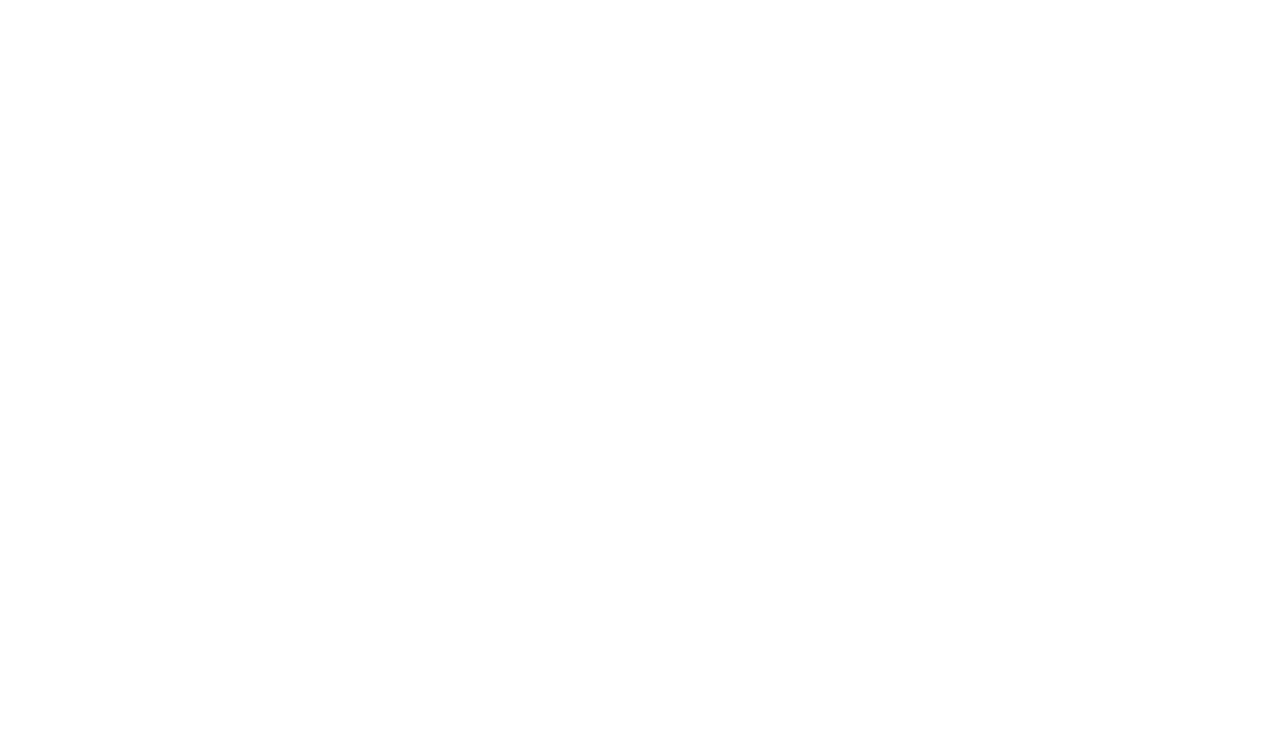
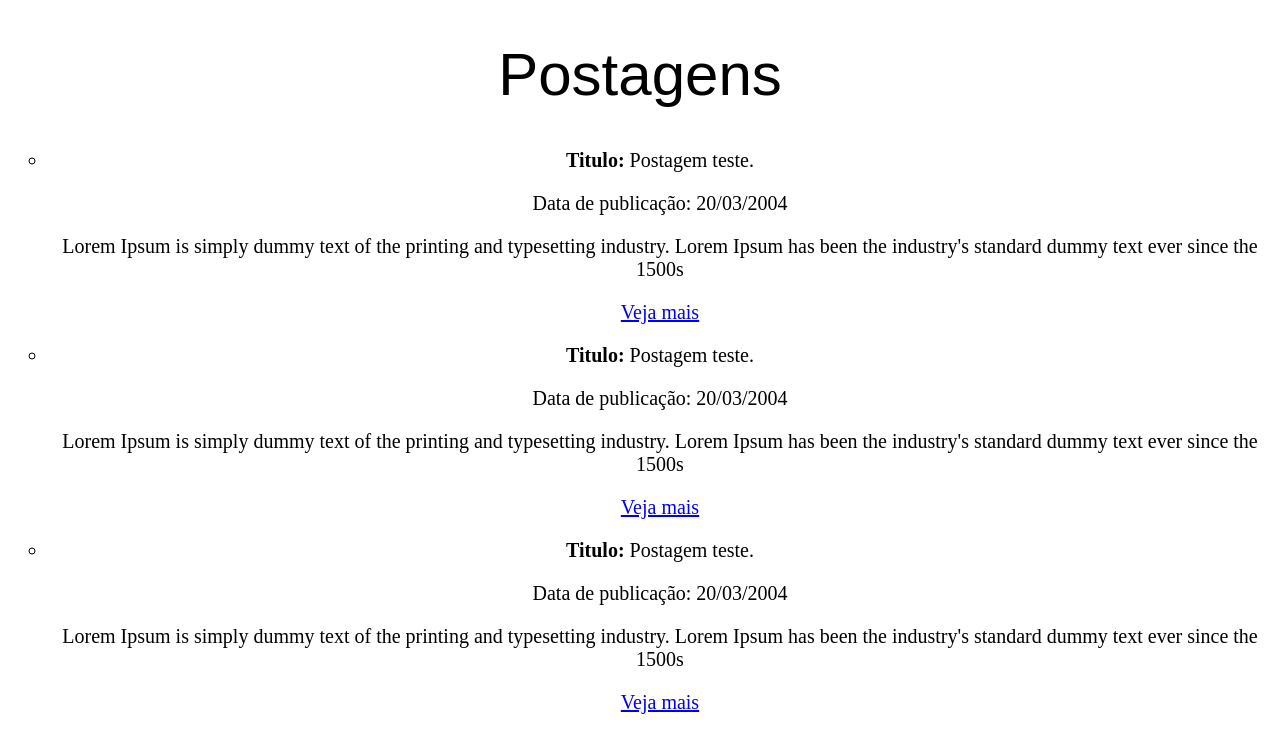
Before and after one commit to Moosy-Joao/Trabalho_Programacao_WEB, a plain HTML site: page ATIVIDADE_04/index.html in a window 1280 px wide. Drawn offline with Linux system fonts and the light colour scheme; a web font is replaced by a local one.

Commit message:
Atividade 4 semi pronta
FEito maioria do codigo, so mudar textos e adicionar um pouco de criatividade

```diff
--- a/ATIVIDADE_03/style.css
+++ b/ATIVIDADE_03/style.css
@@ -22,3 +22,4 @@ body {
     max-width: 100%;
     height: 150px;
     object-fit: cover;
+}
--- a/ATIVIDADE_04/index.html
+++ b/ATIVIDADE_04/index.html
@@ -12,9 +12,38 @@ AUTOR: Matheus Alende -->
     <meta charset="UTF-8">
     <meta name="viewport" content="width=device-width, initial-scale=1.0">
     <link rel="stylesheet" href="style.css">
-    <title>Atividade 04</title>
+    <title>Meu blog</title>
 
 </head>
+
 <body>
+<h1 class="big-shoulders-example">Postagens</h1>
+
+<ul>
+    <li><strong>Titulo:</strong> Postagem teste.</li>
+    <p>Data de publicação: 20/03/2004</p>
+    <p>Lorem Ipsum is simply dummy text of the printing and typesetting industry.
+     Lorem Ipsum has been the industry's standard dummy text ever since the 1500s</p>
+     <p>
+        <a  href="g1.com">Veja mais</a>
+     </p>
+</ul>
+<ul>
+    <li><strong>Titulo:</strong> Postagem teste.</li>
+    <p>Data de publicação: 20/03/2004</p>
+    <p>Lorem Ipsum is simply dummy text of the printing and typesetting industry.
+     Lorem Ipsum has been the industry's standard dummy text ever since the 1500s</p>
+     <p>
+        <a  href="g1.com">Veja mais</a>
+</ul>
+<ul>
+    <li><strong>Titulo:</strong> Postagem teste.</li>
+    <p>Data de publicação: 20/03/2004</p>
+    <p>Lorem Ipsum is simply dummy text of the printing and typesetting industry.
+     Lorem Ipsum has been the industry's standard dummy text ever since the 1500s</p>
+     <p>
+        <a  href="g1.com">Veja mais</a>
+     </p>
+</ul>
 </body>
 </html>
--- a/ATIVIDADE_04/style.css
+++ b/ATIVIDADE_04/style.css
@@ -0,0 +1,57 @@
+@import url('https://fonts.googleapis.com/css2?family=Anonymous+Pro:ital,wght@0,400;0,700;1,400;1,700&family=Big+Shoulders:opsz,wght@10..72,100..900&display=swap');
+
+.big-shoulders-example {
+  font-family: "Big Shoulders", sans-serif;
+  font-optical-sizing: auto;
+  font-weight: 400;
+  font-style: normal;
+}
+
+.anonymous-pro-regular {
+  font-family: "Anonymous Pro", monospace;
+  font-weight: 400;
+  font-style: normal;
+}
+
+.anonymous-pro-bold {
+  font-family: "Anonymous Pro", monospace;
+  font-weight: 700;
+  font-style: normal;
+}
+
+.anonymous-pro-regular-italic {
+  font-family: "Anonymous Pro", monospace;
+  font-weight: 400;
+  font-style: italic;
+}
+
+.anonymous-pro-bold-italic {
+  font-family: "Anonymous Pro", monospace;
+  font-weight: 700;
+  font-style: italic;
+}
+
+h1 {
+    font-size: 60px;
+    text-align: center;
+    color: rgb(0, 0, 0);
+}
+
+li {
+  font-size: 20px;
+  color: rgb(0, 0, 0);
+  text-align: center;
+}
+
+ul {
+  text-align: center;
+  list-style: circle;
+}
+
+p {
+  font-size: 20px;
+}
+
+body {
+  background-color: rgb(255, 255, 255);
+}
```
Also changed, not shown: ATIVIDADE_03/index.html (+0 -1 lines).
